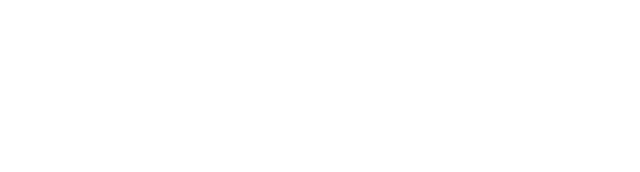
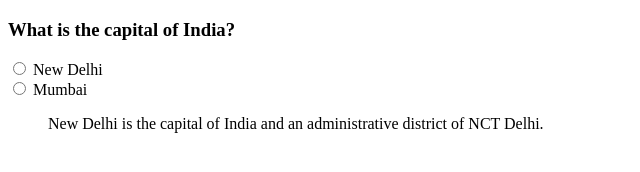
Before and after one commit to acciojob/trivia-Skumar10-cloud, a website: page main.html in a window 1280 px wide. Shown: the whole page, without its empty margins (0-640 px from the left). Drawn offline with Linux system fonts and the light colour scheme.

Commit message:
Update main.html

```diff
--- a/main.html
+++ b/main.html
@@ -7,7 +7,16 @@
 </head>
 
 <body>
-	<!-- the entire body must be written by student -->
+	<div>
+		<h3>What is the capital of India?</h3>
+		<form action="">
+			<input type="radio" name="state" value="New Delhi">
+			<label for="new delhi">New Delhi</label><br>
+			<input type="radio" name="state" value="Mumbai">
+			<label for="mumbai">Mumbai</label>
+		</form>
+		<blockquote class="text">New Delhi is the capital of India and an administrative district of NCT Delhi.</blockquote>
+	</div>
     <script type="text/javascript" src="./script.js">
 </script>
 
```
